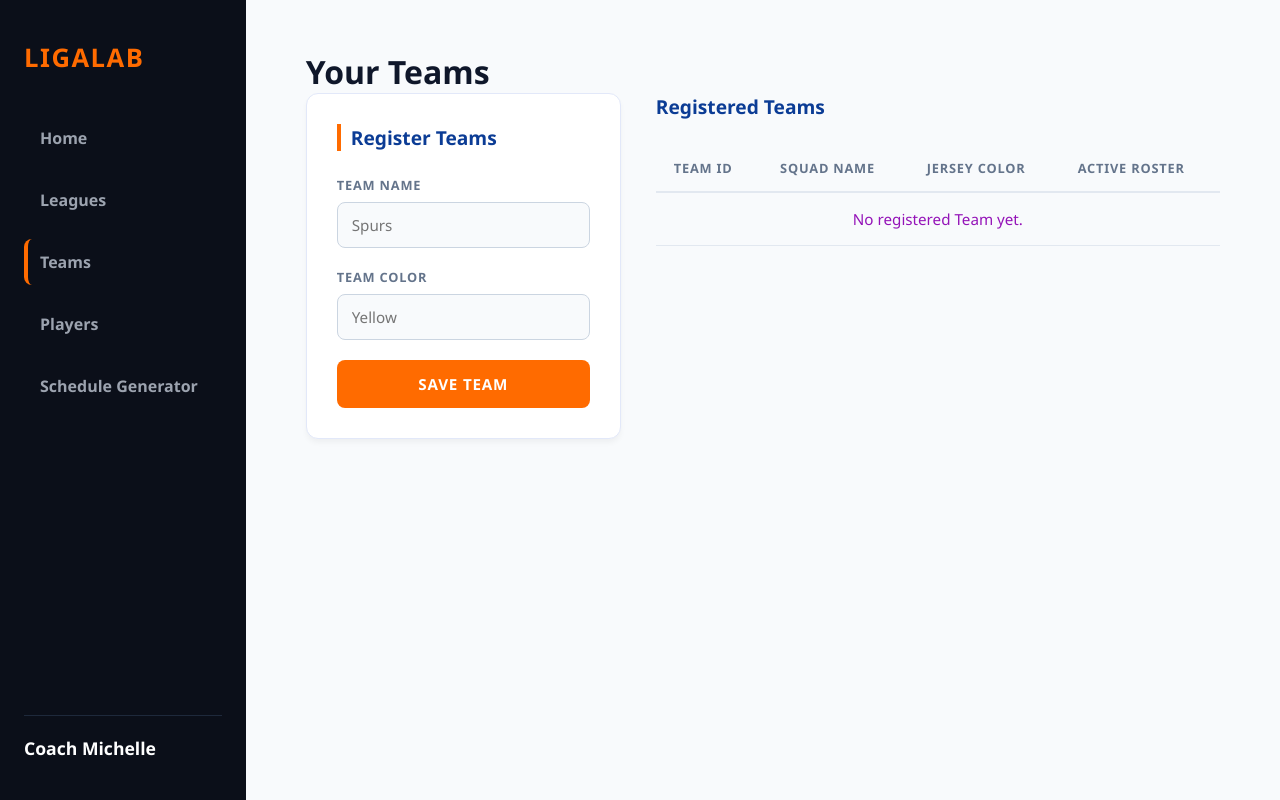
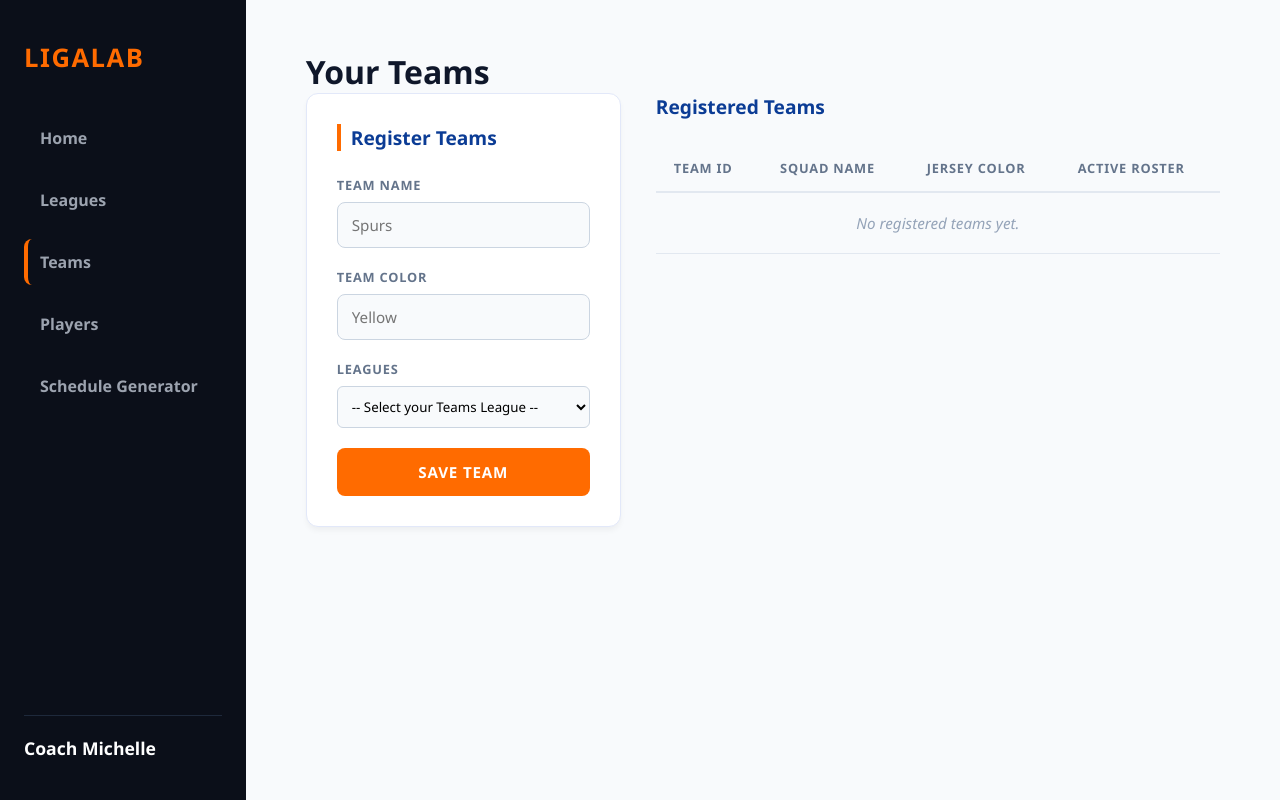
Before and after one commit to mdlcodes/LigaLab, a Flask app: page /teams in a window 1280 px wide. Run offline with Flask 3, Linux system fonts and the light colour scheme.

Commit message:
Feat: Implement dynamic interaction dropdown selection field for team and players page using Jinja2 matrixloops

```diff
--- a/app.py
+++ b/app.py
@@ -104,6 +104,8 @@
 def teams():
 
     teams_database = load_teams()
+    leagues_database = load_leagues()
+
     team_counter = 100 + len(teams_database)
 
     if request.method == 'POST':
@@ -126,7 +128,7 @@
             #fixes the refresh problem
         return redirect(url_for('teams'))
 
-    return render_template('teams.html', teams=teams_database)
+    return render_template('teams.html', teams=teams_database, leagues=leagues_database)
 
 
 #PLAYER
@@ -134,6 +136,7 @@
 def players():
 
     players_database = load_players()
+    teams_database = load_teams()
 
     if request.method == 'POST':
         player_name = request.form.get('ligalab-player-name')
@@ -154,7 +157,7 @@
 
             return redirect(url_for('players'))
 
-    return render_template('players.html', players=players_database)
+    return render_template('players.html', players=players_database, teams=teams_database)
 
 
 @app.route('/schedules')
--- a/static/style.css
+++ b/static/style.css
@@ -537,3 +537,19 @@
     background-color: #F1F5F9;
     cursor: pointer;
 }
+
+#player-team{
+    width:100%;
+    padding: 10px;
+    border: 1px solid #CBD5E1;
+    border-radius: 6px;
+    background-color: #F8FAFC;
+}
+
+#team-league{
+    width:100%;
+    padding: 10px;
+    border: 1px solid #CBD5E1;
+    border-radius: 6px;
+    background-color: #F8FAFC;
+}
--- a/templates/teams.html
+++ b/templates/teams.html
@@ -34,13 +34,26 @@
                     <div class="form-card">
                         <h3>Register Teams</h3>
                         <form action="{{ url_for('teams') }}" method="POST">
+
                             <div class="input-group">
                                 <label for="team-name">Team Name</label>
                                 <input type="text" id="team-name" name="ligalab-team-name"  placeholder="Spurs">
                             </div>
+
                             <div class="input-group">
                                 <label for="team-color">Team Color</label>
                                 <input type="text" id="team-color" name="ligalab-team-color" placeholder="Yellow">
+                            </div>
+
+                            <div class="input-group">
+                                <labeL for="team-league">Leagues</labeL>
+                                <select id="team-league" name="ligalab-team-league" required >
+                                <option value="" disabled selected>-- Select your Teams League --</option>
+
+                                {%for league in leagues%}
+                                    <option value="{{ league.name }}">{{ league.name }} ({{ league.season }})</option>
+                                {% endfor %}
+                                </select>
                             </div>
                             <button type="submit" class="btn-primary-action">Save Team</button>
                         </form>
@@ -70,8 +83,8 @@
                             </tr>
                             {% else %}
                             <tr>
-                                <td colspan="4" style="text-align: center; color: #9413B8">
-                                    No registered Team yet.
+                                <td colspan="4" style="text-align: center; color: #94A3B8; font-style: italic; padding: 20px;">
+                                            No registered teams yet.
                                 </td>
                             </tr>
                             {% endfor %}
```
Also changed, not shown: templates/players.html (+14 -10 lines).
